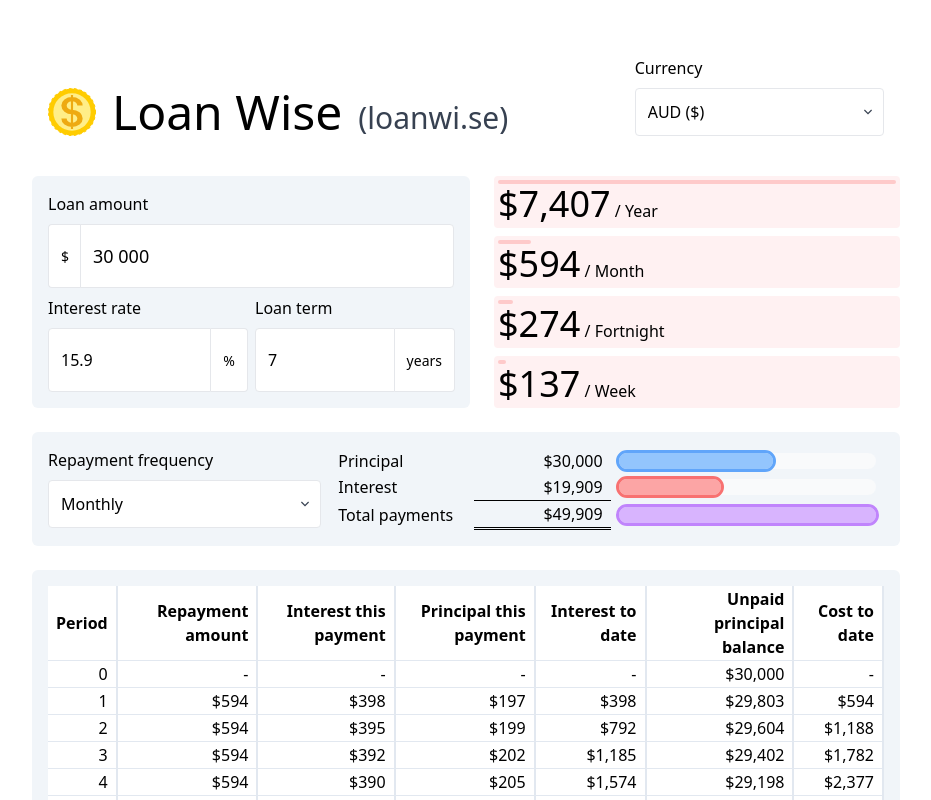
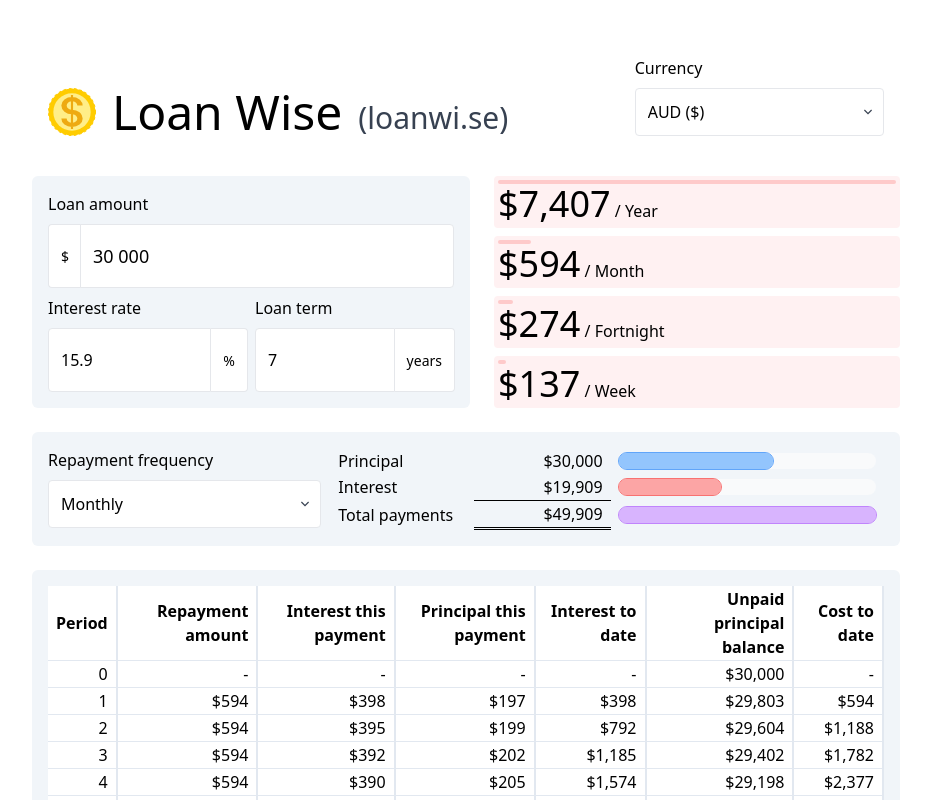
Before and after one commit to j-/loanwi.se, a React (Vite) app: page / in a window 1280 px wide. Shown: the top 800 px of the page, without its empty margins (174-1105 px from the left). Built offline with nearby package versions, Linux system fonts and the light colour scheme.

Commit message:
Set totals outline width to 1px

```diff
--- a/src/OutputTotalsTable.tsx
+++ b/src/OutputTotalsTable.tsx
@@ -23,7 +23,7 @@ const OutputTotalsTable: React.FC<OutputTotalsTableProps> = ({
           <td className="w-1/4 px-2 text-end tabular-nums"><Dollars value={loanPrincipal} /></td>
           <td className="w-1/2 px-2">
             <div className="h-4 rounded-full bg-gray-50">
-              <div className="h-full rounded-full outline outline-blue-400 bg-blue-300" style={{ width: ratioPrincipal * 100 + '%' }} />
+              <div className="h-full rounded-full outline outline-1 outline-blue-400 bg-blue-300" style={{ width: ratioPrincipal * 100 + '%' }} />
             </div>
           </td>
         </tr>
@@ -32,7 +32,7 @@ const OutputTotalsTable: React.FC<OutputTotalsTableProps> = ({
           <td className="px-2 text-end tabular-nums"><Dollars value={totalInterestPaid} /></td>
           <td className="px-2">
             <div className="h-4 rounded-full bg-gray-50">
-              <div className="h-full rounded-full outline outline-red-400 bg-red-300" style={{ width: ratioInterest * 100 + '%' }} />
+              <div className="h-full rounded-full outline outline-1 outline-red-400 bg-red-300" style={{ width: ratioInterest * 100 + '%' }} />
             </div>
           </td>
         </tr>
@@ -49,7 +49,7 @@ const OutputTotalsTable: React.FC<OutputTotalsTableProps> = ({
           </td>
           <td className="px-2">
             <div className="h-4 rounded-full bg-gray-50">
-              <div className="h-full rounded-full outline outline-purple-400 bg-purple-300" />
+              <div className="h-full rounded-full outline outline-1 outline-purple-400 bg-purple-300" />
             </div>
           </td>
         </tr>
```
